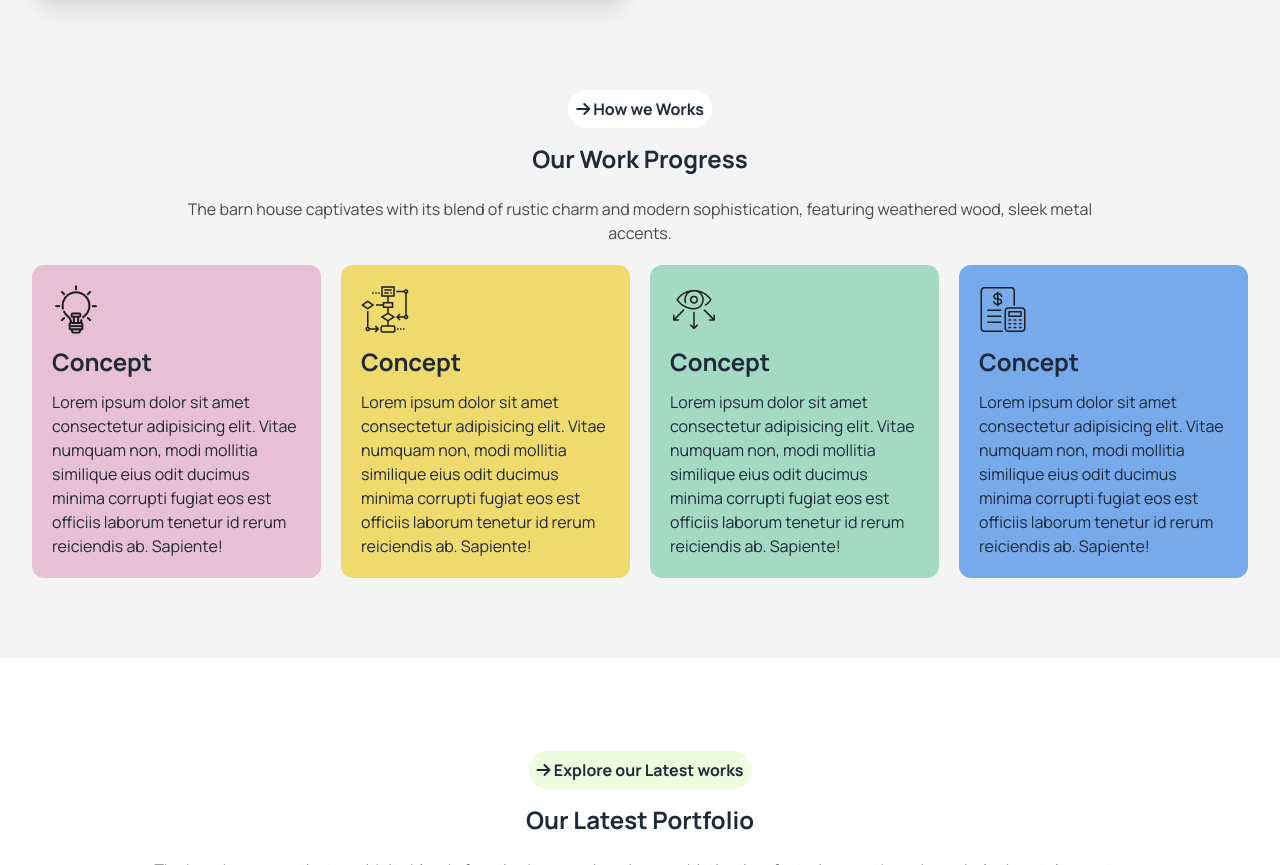
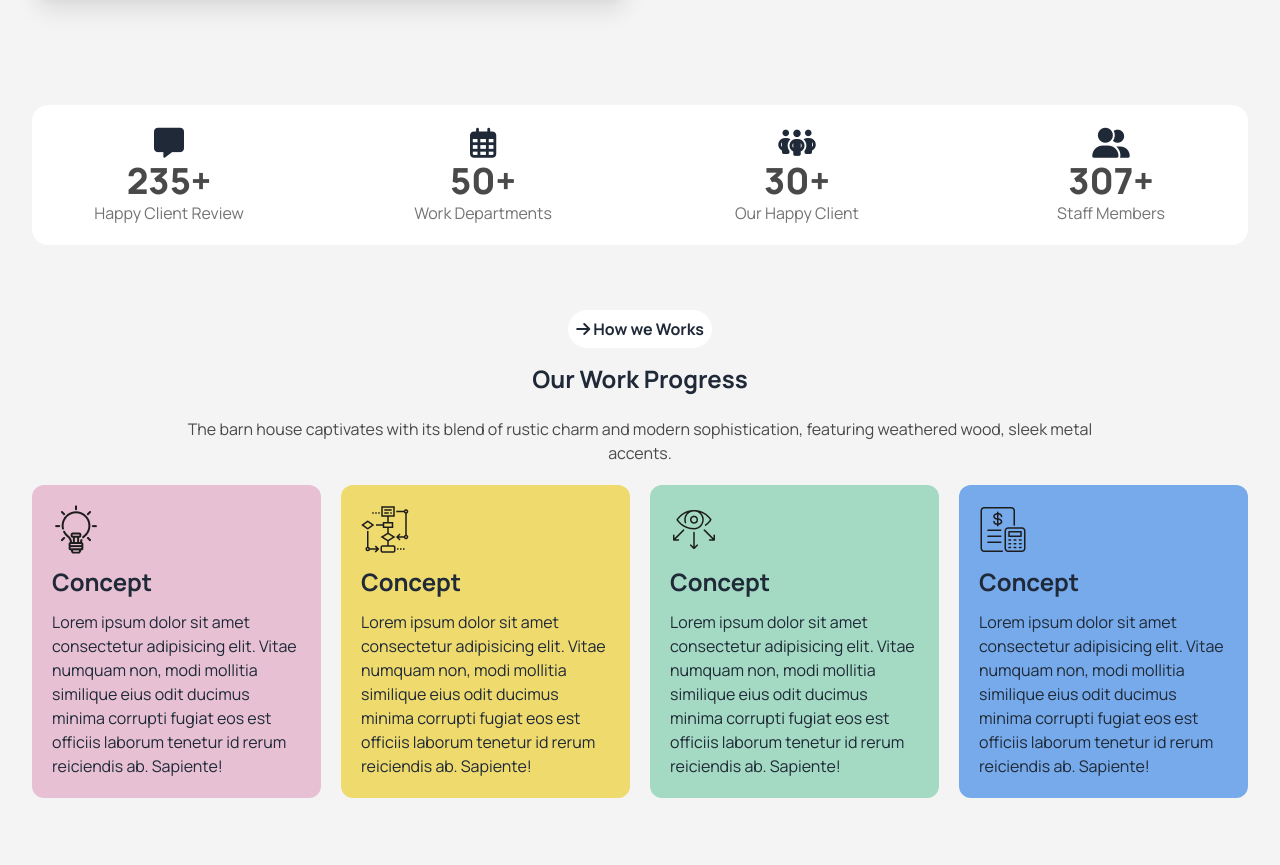
Before and after one commit to Shawon-Reza/Assignment-03, a plain HTML site: page index.html in a window 1280 px wide. Shown: the part 1385-2250 px from the top of the page. Drawn offline with nearby package versions, Linux system fonts and the light colour scheme.

Commit message:
Optional section 01

```diff
--- a/index.html
+++ b/index.html
@@ -21,6 +21,7 @@
             font-family: "Manrope", sans-serif;
         }
     </style>
+
 </head>
 
 <body class="manrope  ">
@@ -91,7 +92,7 @@
         </section>
     </header>
 
-    <main >
+    <main>
         <!-- Page 01 start from here -->
         <section class="bg-[#F4F4F4] px-5 md:px-7 lg:px-8 ">
             <div class="grid grid-cols-1 lg:grid-cols-2 gap-5 container  mx-auto lg:py-[50px]">
@@ -144,13 +145,45 @@
 
         </section>
 
+        <!-- Optional section-01 -->
+        <section class="py-10  px-5 md:px-7 lg:px-8 bg-[#F4F4F4] ">
+            <div class="grid grid-cols-1 md:grid-cols-2 lg:grid-cols-4 gap-10 bg-white rounded-2xl py-5 container mx-auto">
+                <!-- div 1 -->
+                <div class="text-center">
+                    <i class="fa-solid fa-message text-3xl"></i>
+                    <h1 class="text-[#494949] text-4xl font-extrabold">235+</h1>
+                    <p class="text-[#737373]">Happy Client Review</p>
+                </div>
+                <!-- div 2 -->
+                <div class="text-center">
+                    <i class="fa-regular fa-calendar-days text-3xl"></i>
+                    <h1 class="text-[#494949] text-4xl font-extrabold">50+</h1>
+                    <p class="text-[#737373]">Work Departments</p>
+                </div>
+                <!-- div 3 -->
+                <div class="text-center">
+                    <i class="fa-solid fa-people-group text-3xl"></i></i>
+                    <h1 class="text-[#494949] text-4xl font-extrabold">30+</h1>
+                    <p class="text-[#737373]">Our Happy Client</p>
+                </div>
+                <!-- div 4 -->
+                <div class="text-center">
+                    <i class="fa-solid fa-user-group text-3xl"></i></i>
+                    <h1 class="text-[#494949] text-4xl font-extrabold">307+</h1>
+                    <p class="text-[#737373]">Staff Members</p>
+                </div>
+            </div>
+
+        </section>
+
         <!-- Page 02 start here -->
         <section class="bg-[#F4F4F4] px-5 md:px-7 lg:px-8 pb-20 ">
             <div class="pt-8 text-center space-y-5 ">
                 <a class="bg-white rounded-full p-2 text-[16px] font-bold " href="#"><i
                         class="fa-solid fa-arrow-right"></i> How we Works</a>
                 <h1 class="text-[24px] font-bold">Our Work Progress</h1>
-                <p class="text-[#494949] pb-5 w-3/4 mx-auto">The barn house captivates with its blend of rustic charm and modern
+                <p class="text-[#494949] pb-5 w-3/4 mx-auto">The barn house captivates with its blend of rustic charm
+                    and modern
                     sophistication, featuring weathered wood, sleek metal accents.</p>
             </div>
             <!-- Card Section  -->
@@ -228,7 +261,8 @@
                         <img class="w-full object-cover" src="./assets/img5.png" alt="">
                     </div>
                     <!-- Card 3 -->
-                    <div class="bg-white p-5 rounded-2xl lg:col-span-3 md:col-span-4 md:order-5 lg:-order-none shadow-lg border">
+                    <div
+                        class="bg-white p-5 rounded-2xl lg:col-span-3 md:col-span-4 md:order-5 lg:-order-none shadow-lg border">
                         <img class="w-full object-cover" src="./assets/img3.png" alt="">
                     </div>
                     <!-- card 4 -->
```
